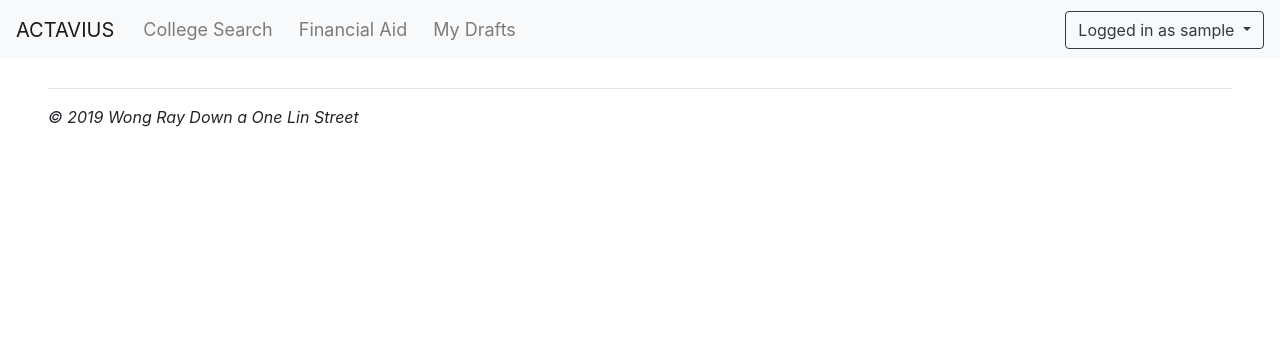
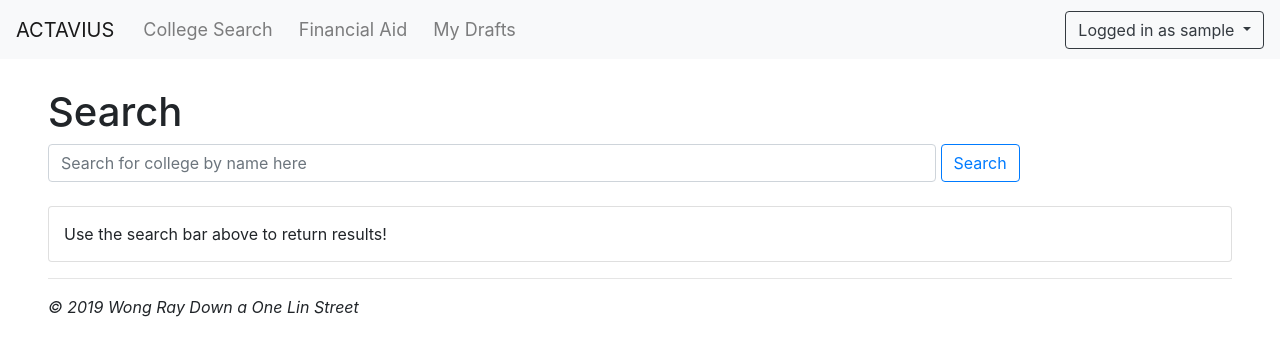
Before and after one commit to wu-rymd/actavius, a Flask app: page /search in a window 1280 px wide. Shown: the top 356 px of the page. Run offline with Flask 2, Linux system fonts and the light colour scheme; the visitor is signed in with stand-in values (Sample User, id 1); some libraries are stand-ins or nearby versions.

Commit message:
add search fxnality to site!

```diff
--- a/__init__.py
+++ b/__init__.py
@@ -1,5 +1,5 @@
 import sqlite3 #stdlib
-from os import urandom #stdlib
+import os #stdlib
 import csv, json
 
 from flask import Flask, jsonify, render_template, request, session, redirect, url_for, flash #pip install flask
@@ -9,7 +9,7 @@ from util import create_db, database, drafts, colleges, todo, students
 # TODO: check for EACH return render_template ... loggedIn=True, username=session['username'], name=session['name'] ... passed as arg!
 
 app = Flask(__name__)
-app.secret_key = urandom(32)
+app.secret_key = os.urandom(32)
 
 @app.route("/")
 def index():
@@ -135,8 +135,31 @@ def fin_aid():
 
 @app.route("/college-api")
 def api():
-    f = json.load(open("./data/college_data.json",'r'))
-    return jsonify(f)
+    DIR = os.path.dirname(__file__) or '.' # points to Flask root
+    JSON_LINK = DIR + "/data/colleges.json"
+    f = json.load(open(JSON_LINK,'r'))
+    query = request.args.get('query') # will not return KeyError if no query in URL
+    if not query: # if no parameter w/ key 'query' ... good for '' too!
+        return jsonify(f)
+    # reach here: query exists, build new JSON...
+    query_words = query.lower().split() #split by whitespace chars
+    if 'university' in query_words: query_words.remove('university')
+    if 'college' in query_words: query_words.remove('college')
+    print(query_words)
+    f.pop('id', None) #remove ID to college name conversion
+    search_matching_names = []
+    for name in f['college_names']:
+        for word in query_words:
+            if word in name.lower():
+                search_matching_names.append(name)
+                break
+    print(search_matching_names)
+    results_dict = { "college_names":[] , "id":{} , "names":{} }
+    for name in search_matching_names:
+        results_dict["college_names"].append(name)
+        results_dict["id"][ f["names"][name] ] = name
+        results_dict["names"][name] = f["names"][name]
+    return jsonify(results_dict)
 
 @app.route("/college/<int:college_id>", methods=['GET','POST'])
 def college(college_id):
--- a/templates/search.html
+++ b/templates/search.html
@@ -4,5 +4,79 @@ Search
 {% endblock %}
 
 {% block content %}
+<h1> Search </h1>
+
+<input id="search-box" class="form-control w-75" style="display:inline;" name="search-bar" placeholder="Search for college by name here">
+<button id="search-button" class="btn btn-outline-primary" style="vertical-align: top;">Search</button>
+
+<br><br>
+
+<div id="results" class="card" style="padding: 15px;"> Use the search bar above to return results!
+</div>
 
 {% endblock %}
+
+{% block javascript %}
+<script>
+  var resultsBox = document.getElementById("results");
+  var getData = (searchQuery) => {
+      var promise = new Promise( function(resolve,reject) {
+	  $.get( "/college-api", {"query":searchQuery} )
+	      .done( function(response) { resolve(response); })
+	      .fail( function() { reject(); });
+      });
+      promise.then( function(result) {
+	  resultsBox.innerHTML = ""; //clear search container
+	  console.log(result);
+	  if (result['college_names'].length == 0) {
+	      resultsBox.innerHTML = "No results could be found.";
+	      return;
+	  }
+	  for (var i = 0 ; i<result['college_names'].length ; i++) {
+	      var outerDiv = document.createElement('div');
+	      outerDiv.className = 'card';
+	      var innerDiv = document.createElement('div');
+	      innerDiv.className = "card-body";
+	      var collegeName = result['college_names'][i];
+	      var id = result['names'][collegeName];
+	      var h2 = document.createElement('h2');
+	      h2.innerHTML = collegeName;
+	      h2.style.cssFloat = 'left';
+	      var a = document.createElement('a');
+	      a.className = "btn btn-outline-secondary";
+	      a.style.cssFloat = 'right';
+	      a.href = "/college/"+id;
+	      a.innerHTML = "See more";
+	      innerDiv.appendChild(h2);
+	      innerDiv.appendChild(a);
+	      outerDiv.appendChild(innerDiv);
+	      resultsBox.appendChild(outerDiv);
+	  }
+      }, function(err) {
+	  console.log(err);
+      });
+  }
+  var searchBox = document.getElementById("search-box");
+  var searchButton = document.getElementById("search-button");
+  searchBox.addEventListener("keyup", function(e) {
+      if (e.keyCode == 13) { //Enter key
+	  e.preventDefault();
+	  searchButton.click(); //click
+      }
+  });
+  var buttonClick = () => {
+      var searchQuery = searchBox.value;
+      if (searchQuery == "") {
+	  searchBox.innerHTML = "Use the search bar above to return results!";
+	  return;
+      }
+      console.log("searching for", searchQuery);
+
+      resultsBox.innerHTML = "Loading...";
+      getData(searchQuery);
+  }
+
+  var searchButton = document.getElementById("search-button");
+  searchButton.addEventListener('click', buttonClick );
+</script>
+{% endblock %}
```
